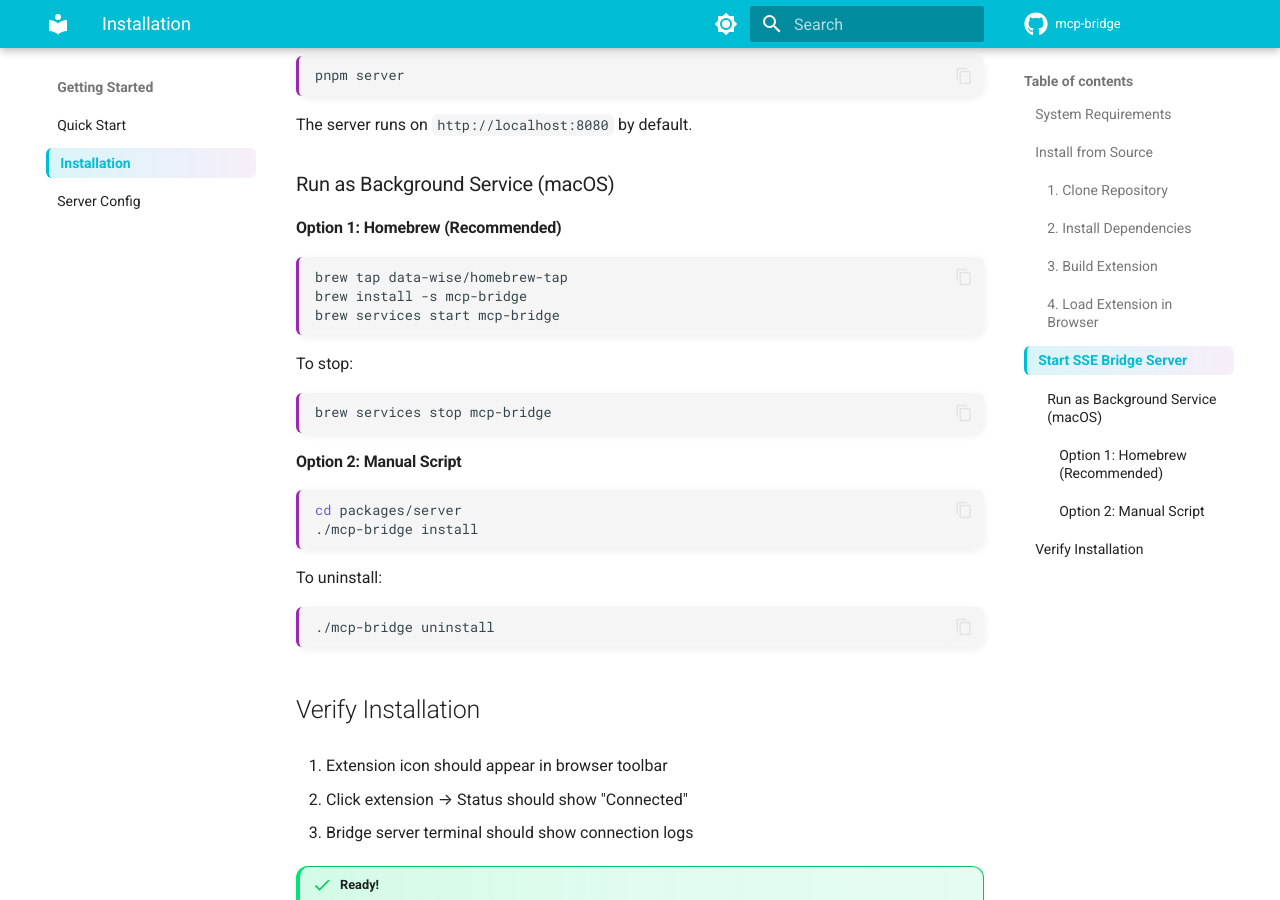
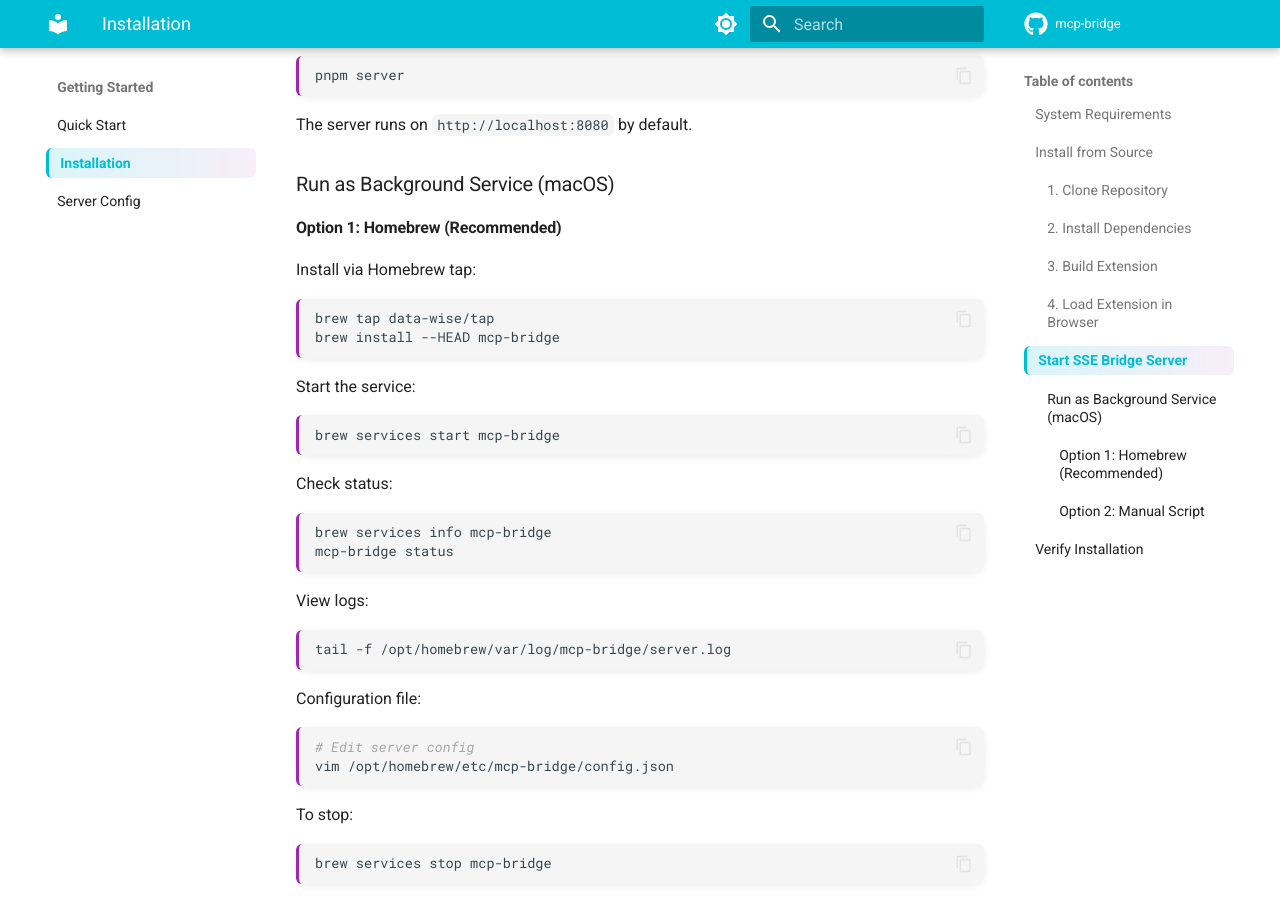
Before and after one commit to Data-Wise/mcp-bridge, an MkDocs documentation site: the page built from docs/getting-started/installation.md, in a window 1280 px wide and 900 px high, scrolled down 1506 px. Built offline with MkDocs 1.6.1 and Material for MkDocs 9.7.7, drawn with Linux system fonts in a browser that asks for light colours; comment, search, counter and statistics services are not loaded.

Commit message:
docs: Add Homebrew installation instructions

````diff
--- a/docs/getting-started/installation.md
+++ b/docs/getting-started/installation.md
@@ -74,10 +74,37 @@ The server runs on `http://localhost:8080` by default.
 
 #### Option 1: Homebrew (Recommended)
 
+Install via Homebrew tap:
+
 ```bash
-brew tap data-wise/homebrew-tap
-brew install -s mcp-bridge
+brew tap data-wise/tap
+brew install --HEAD mcp-bridge
+```
+
+Start the service:
+
+```bash
 brew services start mcp-bridge
+```
+
+Check status:
+
+```bash
+brew services info mcp-bridge
+mcp-bridge status
+```
+
+View logs:
+
+```bash
+tail -f /opt/homebrew/var/log/mcp-bridge/server.log
+```
+
+Configuration file:
+
+```bash
+# Edit server config
+vim /opt/homebrew/etc/mcp-bridge/config.json
 ```
 
 To stop:
````
Also changed, not shown: docs/getting-started/quick-start.md (+2 -2 lines), 1 other file.
